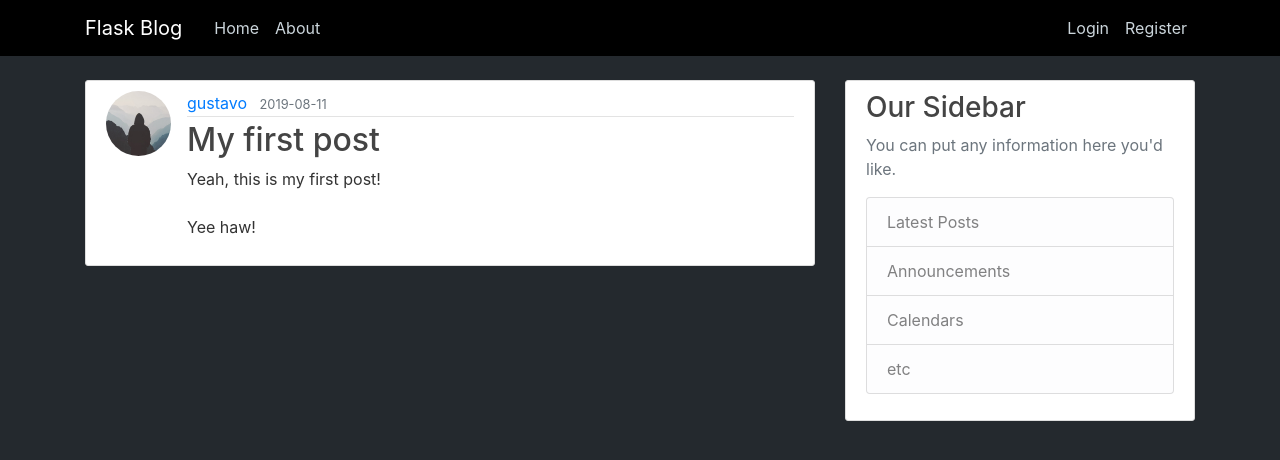
After one commit to GustavoMaciel/FlaskTutorialBlog, a Flask app: page /post/1 in a window 1280 px wide. The commit adds this page. Shown: the top 460 px of the page. Run offline with Flask 2, Linux system fonts and the light colour scheme; data comes from the database, SQL or seed files in the repository; both versions use the stored data as it was after the commit; some libraries are stand-ins or nearby versions.

Commit message:
Pagination and Posts implementation

```diff
--- a/flaskblog/forms.py
+++ b/flaskblog/forms.py
@@ -1,6 +1,6 @@
 from flask_wtf import FlaskForm
 from flask_wtf.file import FileAllowed, FileField
-from wtforms import StringField, PasswordField, SubmitField, BooleanField
+from wtforms import StringField, PasswordField, SubmitField, BooleanField, TextAreaField
 from wtforms.validators import DataRequired, Length, Email, EqualTo, ValidationError
 from flaskblog.models import User
 from flask_login import current_user
@@ -58,3 +58,9 @@ class UpdateAccountForm(FlaskForm):
             user = User.query.filter_by(email=email.data).first()
             if user and user != current_user:
                 raise ValidationError('The email is already taken')
+
+
+class PostForm(FlaskForm):
+    title = StringField("Title", validators=common_validators)
+    content = TextAreaField('Content', validators=common_validators)
+    submit = SubmitField('Post')
--- a/flaskblog/routes.py
+++ b/flaskblog/routes.py
@@ -1,29 +1,17 @@
-from flask import render_template, url_for, flash, redirect, request
+from flask import render_template, url_for, flash, redirect, request, abort
 from flaskblog import app, db, bcrypt
-from flaskblog.forms import RegistrationForm, LoginForm, UpdateAccountForm
+from flaskblog.forms import RegistrationForm, LoginForm, UpdateAccountForm, PostForm
 from flaskblog.models import User, Post
 from flask_login import login_user, current_user, logout_user, login_required
 import secrets, os
 from PIL import Image
-posts = [
-    {
-        'author': 'Gustavo Maciel',
-        'title': 'My first post',
-        'content': 'Hello guys, this is my first post!',
-        'date_posted': 'April 20, 2019'
-    },
-    {
-        'author': 'John Doe',
-        'title': 'John is a dummy dum',
-        'content': 'Pretty much it!',
-        'date_posted': 'April 21, 2019'
-    }
-]
 
 
 @app.route('/')
 @app.route('/home')
 def home():
+    page = request.args.get('page', 1, type=int)
+    posts = Post.query.order_by(Post.date_posted.desc()).paginate(per_page=5, page=page)
     return render_template('home.html', posts=posts)
 
 
@@ -40,11 +28,7 @@ def register():
     form = RegistrationForm()
     if form.validate_on_submit():
         hashed_pw = bcrypt.generate_password_hash(form.password.data).decode('utf-8')
-        user = User(
-            username=form.username.data,
-            password=hashed_pw,
-            email=form.email.data
-        )
+        user = User(username=form.username.data, password=hashed_pw, email=form.email.data)
         db.session.add(user)
         db.session.commit()
         flash('Your account has been created, you are now able to log in!', 'success')
@@ -110,3 +94,64 @@ def account():
         form.email.data = current_user.email
     image_file = url_for('static', filename=f'profile_pics/{current_user.image_file}')
     return render_template('account.html', title="Account", image_file=image_file, form=form)
+
+
+@app.route("/post/new", methods=['GET', "POST"])
+@login_required
+def new_post():
+    form = PostForm()
+    if form.validate_on_submit():
+        post = Post(title=form.title.data, content=form.content.data, author=current_user)
+        db.session.add(post)
+        db.session.commit()
+        flash('Your post has been created!', 'success')
+        return redirect(url_for('home'))
+    return render_template('create_post.html', title="New Post", form=form, legend='New Post')
+
+
+@app.route("/post/<int:post_id>", methods=['GET', "POST"])
+def post(post_id):
+    post = Post.query.get_or_404(post_id)
+    return render_template('post.html', title=post.title, post=post)
+
+
+@app.route("/post/<int:post_id>/update", methods=['GET', "POST"])
+@login_required
+def update_post(post_id):
+    post = Post.query.get_or_404(post_id)
+    if post.author != current_user:
+        abort(403)
+    form = PostForm()
+    if form.validate_on_submit():
+        post.title = form.title.data
+        post.content = form.content.data
+        db.session.commit()
+        flash("Your post has been updated!", "success")
+        return redirect(url_for('post', post_id=post.id))
+    elif request.method == 'GET':
+        form.title.data = post.title
+        form.content.data = post.content
+    return render_template('create_post.html', title="Update Post", form=form, legend="Update Post")
+
+
+@app.route('/post/<int:post_id>/delete', methods=['POST'])
+@login_required
+def delete_post(post_id):
+    post = Post.query.get_or_404(post_id)
+    if post.author != current_user:
+        abort(403)
+    else:
+        db.session.delete(post)
+        db.session.commit()
+        flash('Your post has been deleted', 'success')
+        return redirect(url_for('home'))
+
+
+@app.route('/user/<string:username>')
+def user_posts(username):
+    page = request.args.get('page', 1, type=int)
+    user = User.query.filter_by(username=username).first_or_404()
+    posts = Post.query.filter_by(author=user)\
+        .order_by(Post.date_posted.desc())\
+        .paginate(per_page=5, page=page)
+    return render_template('user_posts.html', posts=posts, user=user)
--- a/flaskblog/templates/layout.html
+++ b/flaskblog/templates/layout.html
@@ -32,6 +32,7 @@
             <!-- Navbar Right Side -->
             <div class="navbar-nav">
                 {% if current_user.is_authenticated %}
+                    <a href="{{ url_for('new_post') }}" class="nav-item nav-link">New Post</a>
                     <a href="{{ url_for('account') }}" class="nav-item nav-link">Account</a>
                     <a href="{{ url_for('logout') }}" class="nav-item nav-link">Logout</a>
                 {% else %}
--- /dev/null
+++ b/flaskblog/templates/post.html
@@ -0,0 +1,39 @@
+{% extends "layout.html" %}
+{% block content %}
+  <article class="media content-section">
+    <img class="rounded-circle article-img" src="{{ url_for('static', filename='profile_pics/' + post.author.image_file) }}">
+    <div class="media-body">
+      <div class="article-metadata">
+        <a class="mr-2" href="{{ url_for('user_posts', username=post.author.username) }}">{{ post.author.username }}</a>
+        <small class="text-muted">{{ post.date_posted.strftime('%Y-%m-%d') }}</small>
+        {% if post.author == current_user %}
+          <div>
+            <a class="btn btn-secondary btn-sm mt-1 mb-1" href="{{ url_for('update_post', post_id=post.id) }}">Update</a>
+            <button type="button" class="btn btn-danger btn-sm m-1" data-toggle="modal" data-target="#deleteModal">Delete</button>
+          </div>
+        {% endif %}
+      </div>
+      <h2 class="article-title">{{ post.title }}</h2>
+      <p class="article-content">{{ post.content }}</p>
+    </div>
+  </article>
+  <!-- Modal -->
+  <div class="modal fade" id="deleteModal" tabindex="-1" role="dialog" aria-labelledby="deleteModalLabel" aria-hidden="true">
+    <div class="modal-dialog" role="document">
+      <div class="modal-content">
+        <div class="modal-header">
+          <h5 class="modal-title" id="deleteModalLabel">Delete Post?</h5>
+          <button type="button" class="close" data-dismiss="modal" aria-label="Close">
+            <span aria-hidden="true">&times;</span>
+          </button>
+        </div>
+        <div class="modal-footer">
+          <button type="button" class="btn btn-secondary" data-dismiss="modal">Close</button>
+          <form action="{{ url_for('delete_post', post_id=post.id) }}" method="POST">
+            <input class="btn btn-danger" type="submit" value="Delete">
+          </form>
+        </div>
+      </div>
+    </div>
+  </div>
+{% endblock content %}
```
Also changed, not shown: flaskblog/templates/create_post.html (added, +40 -0 lines), flaskblog/templates/home.html (+18 -8 lines), flaskblog/templates/user_posts.html (added, +28 -0 lines), flaskblog/site.db.
